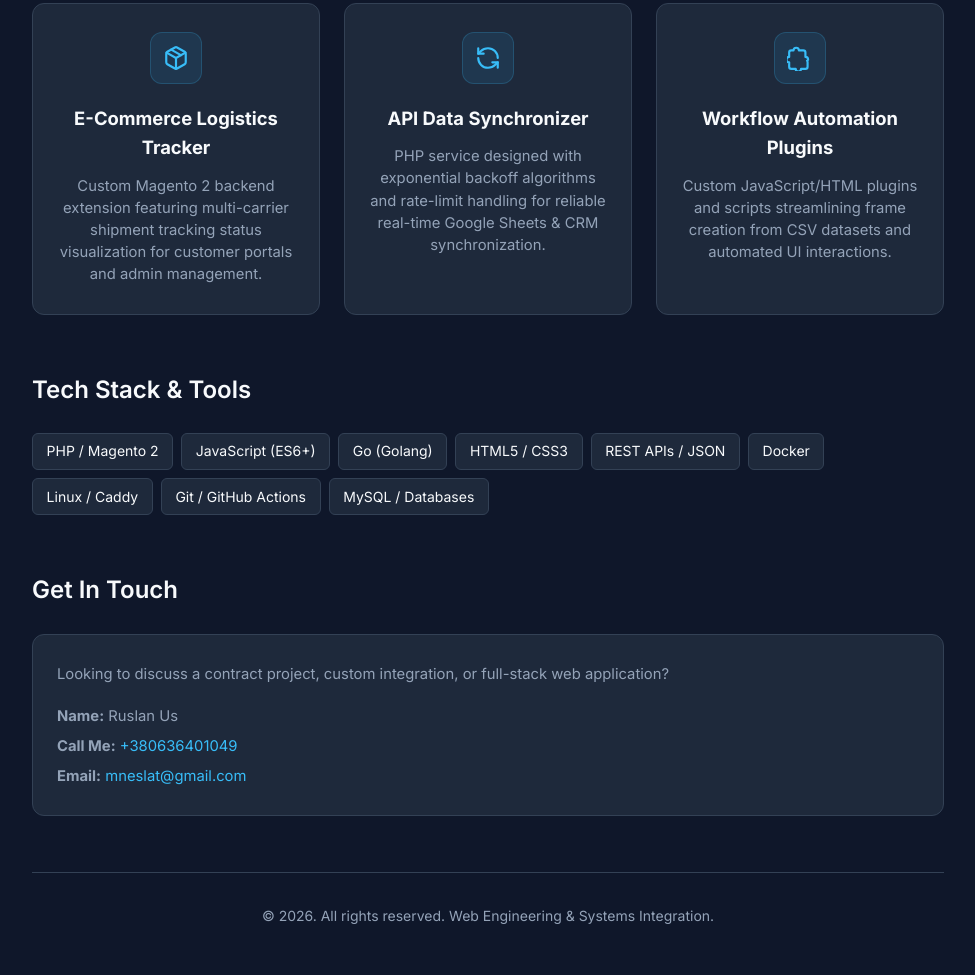
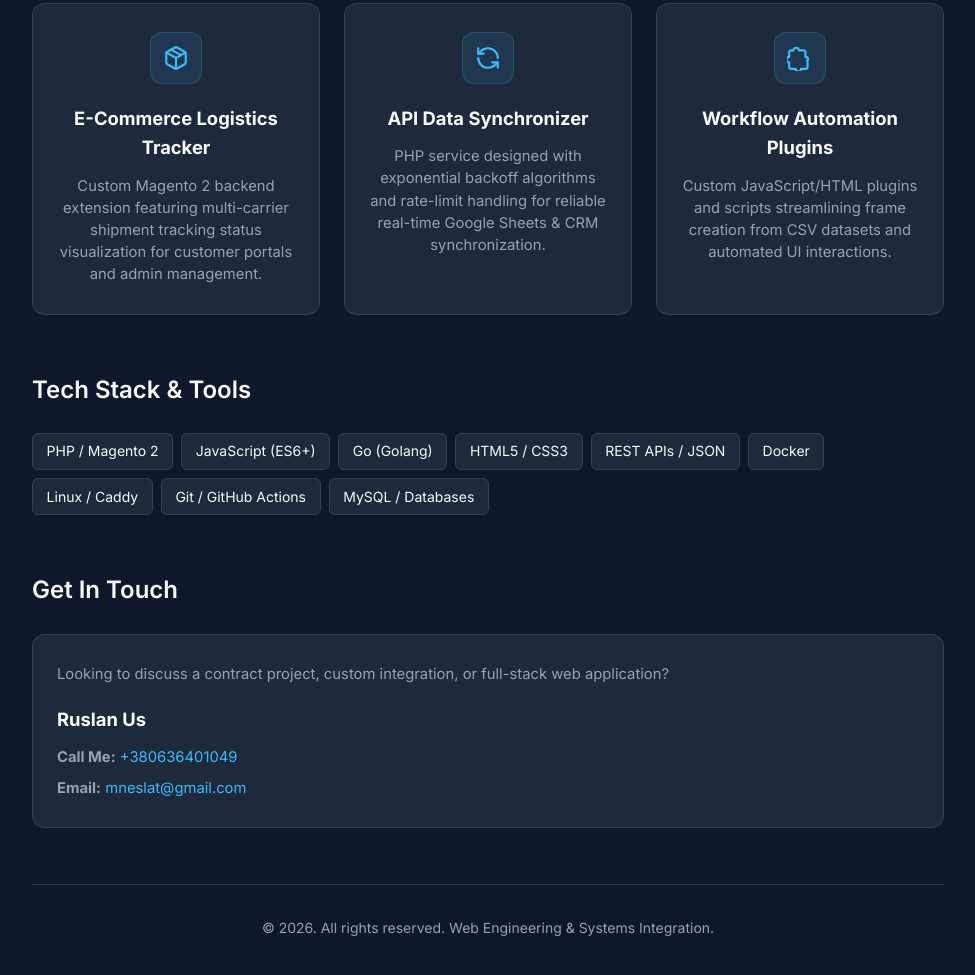
Before and after one commit to yaruslanus/yaruslanus.github.io, a plain HTML site: page index.html in a window 1280 px wide. Shown: the part 1405-2380 px from the top of the page, without its empty margins (152-1127 px from the left). Drawn offline with Linux system fonts and the light colour scheme.

Commit message:
Update index.html

```diff
--- a/index.html
+++ b/index.html
@@ -373,8 +373,7 @@
             <h2>Get In Touch</h2>
             <div class="card contact-card">
                 <p style="margin-bottom: 1.25rem; color: var(--text-secondary);">Looking to discuss a contract project, custom integration, or full-stack web application?</p>
-
-                <p style="margin-bottom: 0.5rem;"><strong>Name:</strong> Ruslan Us</p>
+                <h3>Ruslan Us</h3>
                 <p style="margin-bottom: 0.5rem;"><strong>Call Me:</strong> <a href="tel:+380636401049" style="color: var(--accent-color); text-decoration: none;">+380636401049</a></p>
                 <p><strong>Email:</strong> <a href="mailto:mneslat@gmail.com" style="color: var(--accent-color); text-decoration: none;">mneslat@gmail.com</a></p>
             </div>
```
